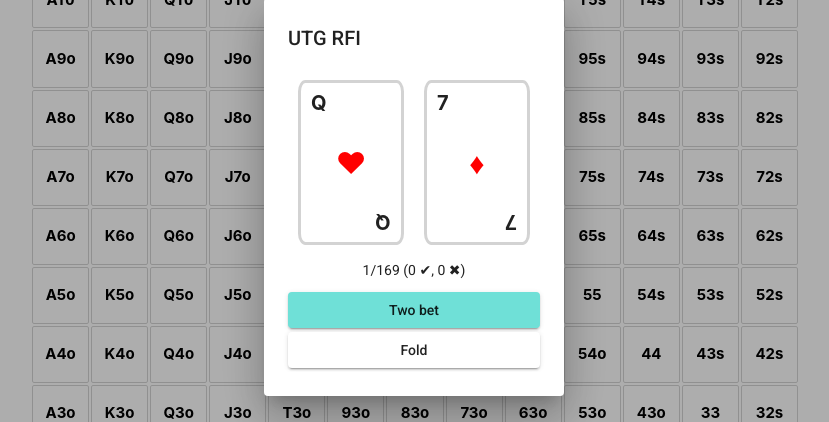
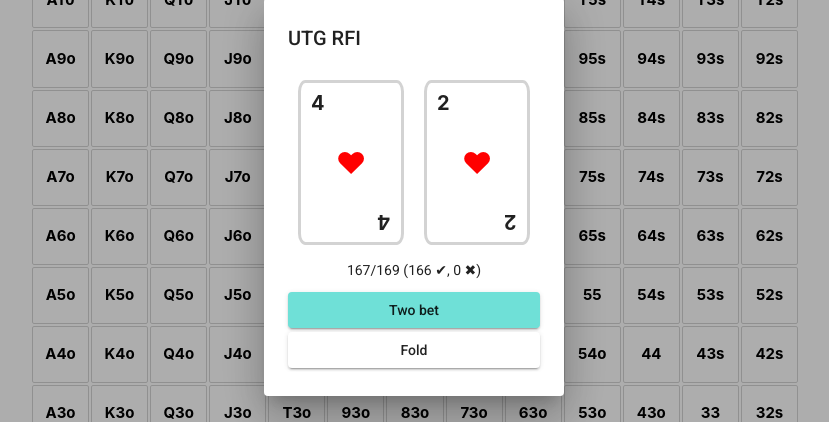
Before and after one commit to loatr-tech/poker, an Angular app: page / in a window 1280 px wide. Both pictures are taken after a click on the button "Training". Shown: the part 203-625 px from the top of the page, without its empty margins (226-1055 px from the left). Built offline with nearby package versions, Linux system fonts and the light colour scheme.

Commit message:
Finishing page

```diff
--- a/src/app/poker-training-modal/poker-training-modal.component.html
+++ b/src/app/poker-training-modal/poker-training-modal.component.html
@@ -1,5 +1,6 @@
 <h2 mat-dialog-title>{{this.title}}</h2>
 <mat-dialog-content>
+  <div *ngIf="this.trainingIndex < randomHands.length else finishTraining">
     <!-- Cards -->
     <section class="pk-training-modal-cards">
       <pk-poker-card
@@ -9,6 +10,7 @@
         [card]="this.currentHands.secondCard"
       ></pk-poker-card>
     </section>
+
     <p class="pk-training-modal-counter">
       {{this.trainingIndex + 1}}/{{randomHands.length}} ({{this.trainingIndex - this.wrongDecision}} ✔, {{this.wrongDecision}} ✖)
     </p>
@@ -26,9 +28,15 @@
         [class.action--three-bet]="action.action === ACTION.THREE_BET"
         [class.action--four-bet]="action.action === ACTION.FOUR_BET"
         (click)="this.chooseAction(action)"
-      [disabled]="this.trainingIndex + 1 === randomHands.length"
+        [disabled]="this.trainingIndex === randomHands.length"
       >
         {{action.text}}
       </button>
     </section>
+  </div>
+
+  <ng-template #finishTraining>
+    <h3>Your training has been finished!</h3>
+    <button mat-raised-button color="accent">See wrong decisions</button>
+  </ng-template>
 </mat-dialog-content>
--- a/src/app/poker-training-modal/poker-training-modal.component.ts
+++ b/src/app/poker-training-modal/poker-training-modal.component.ts
@@ -16,7 +16,7 @@ export class PokerTrainingModalComponent implements OnInit {
   randomHands: string[] = [];
   actions: any[] = [];
   currentHands: any;
-  trainingIndex = 0;
+  trainingIndex = 166;
   wrongDecision = 0;
 
   constructor(
@@ -54,8 +54,8 @@ export class PokerTrainingModalComponent implements OnInit {
     }
 
     // Go to next hand
-    if (this.trainingIndex < this.randomHands.length - 1) {
-      this.trainingIndex++;
+    this.trainingIndex++;
+    if (this.trainingIndex < this.randomHands.length) {
       this._getCurrentHand();
     }
   }
```
Lines whose indentation alone changed are shown as unchanged.
